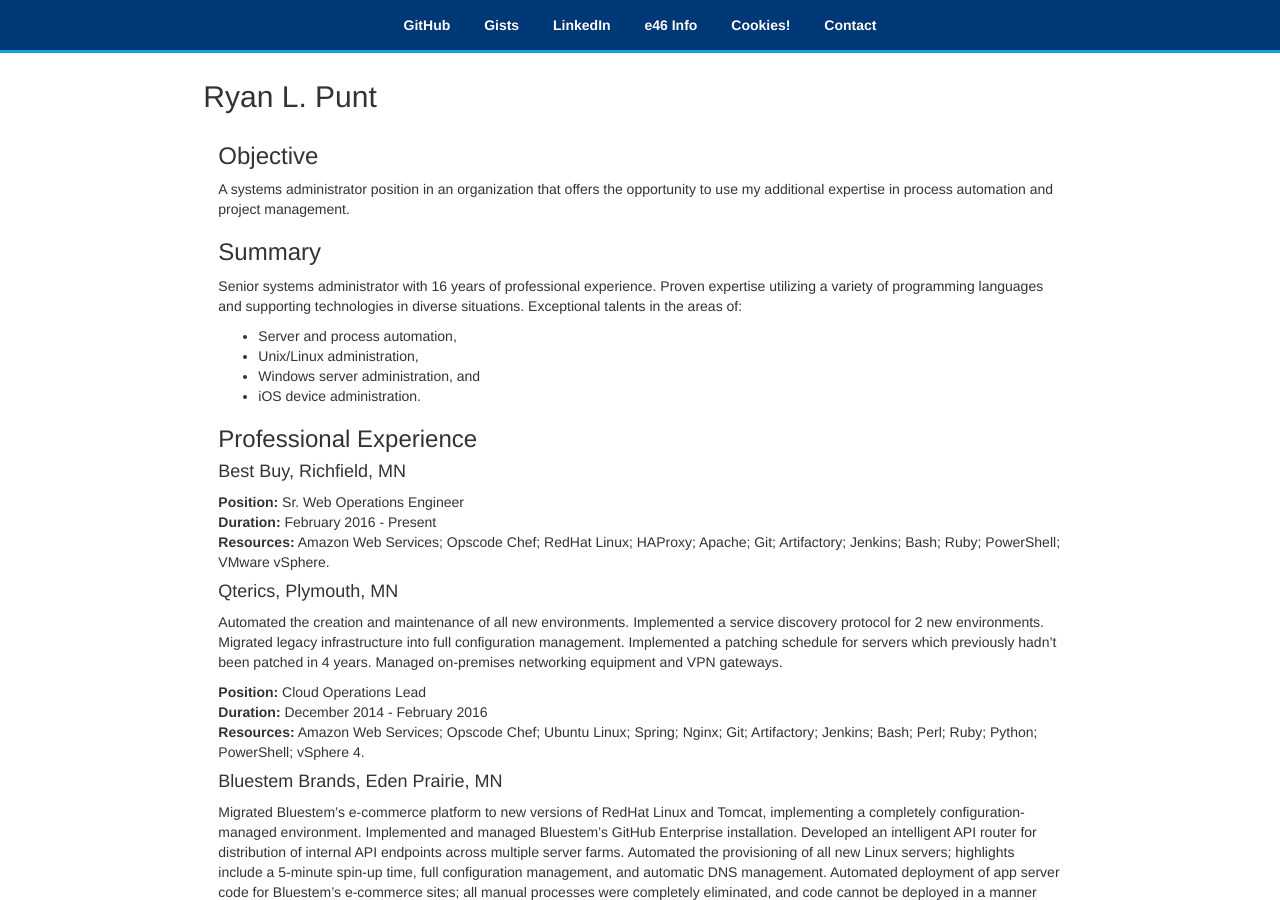
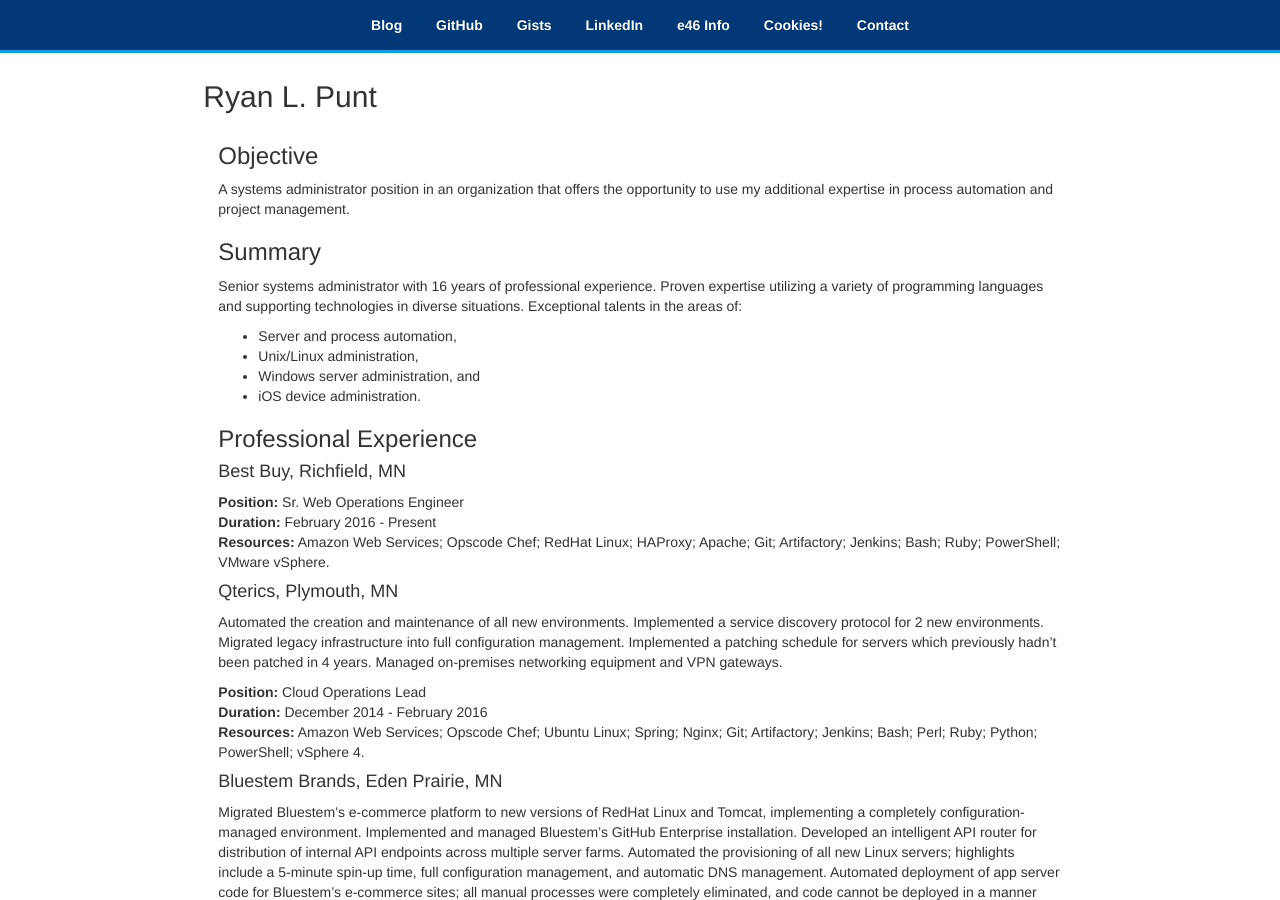
Before and after one commit to rpunt/rpunt.github.io, a Jekyll site: the page built from index.md, in a window 1280 px wide and 900 px high. Built offline with Jekyll 4.4.1, drawn with Linux system fonts in a browser that asks for light colours; nearby versions of some CDN libraries; our own code applies the rules of GitHub Pages for plain Markdown files.

Commit message:
add link for blog

```diff
--- a/_includes/navbar.html
+++ b/_includes/navbar.html
@@ -13,6 +13,7 @@
       </div>
       <div class="collapse navbar-collapse navbar-ex1-collapse">
         <ul class="nav navbar-nav">
+          <li><a href="http://mirum.org/blog/">Blog</a></li>
           <li><a href="https://github.com/rpunt">GitHub</a></li>
           <li><a href="https://gist.github.com/rpunt/">Gists</a></li>
           <li><a href="http://www.linkedin.com/in/rpunt">LinkedIn</a></li>
```
